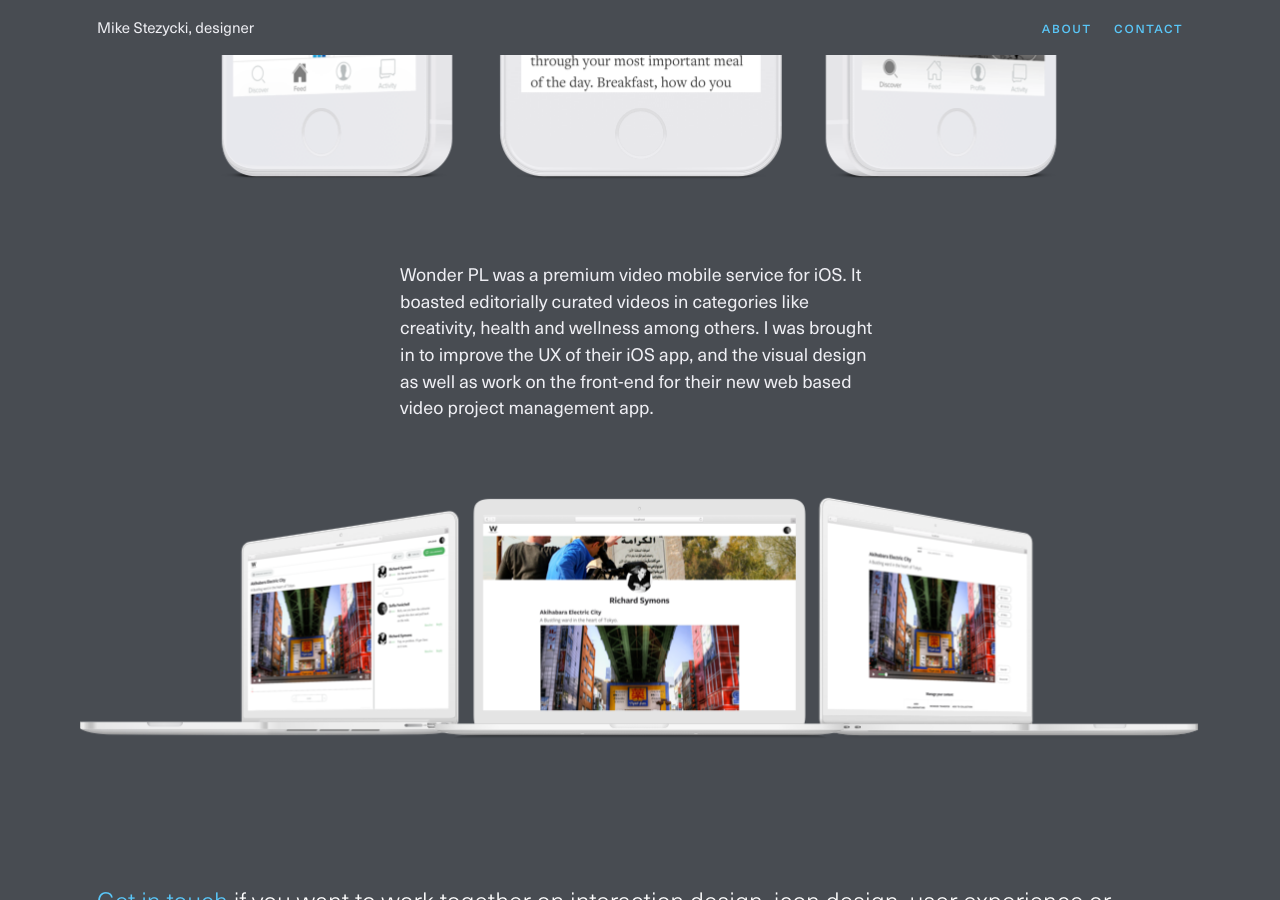
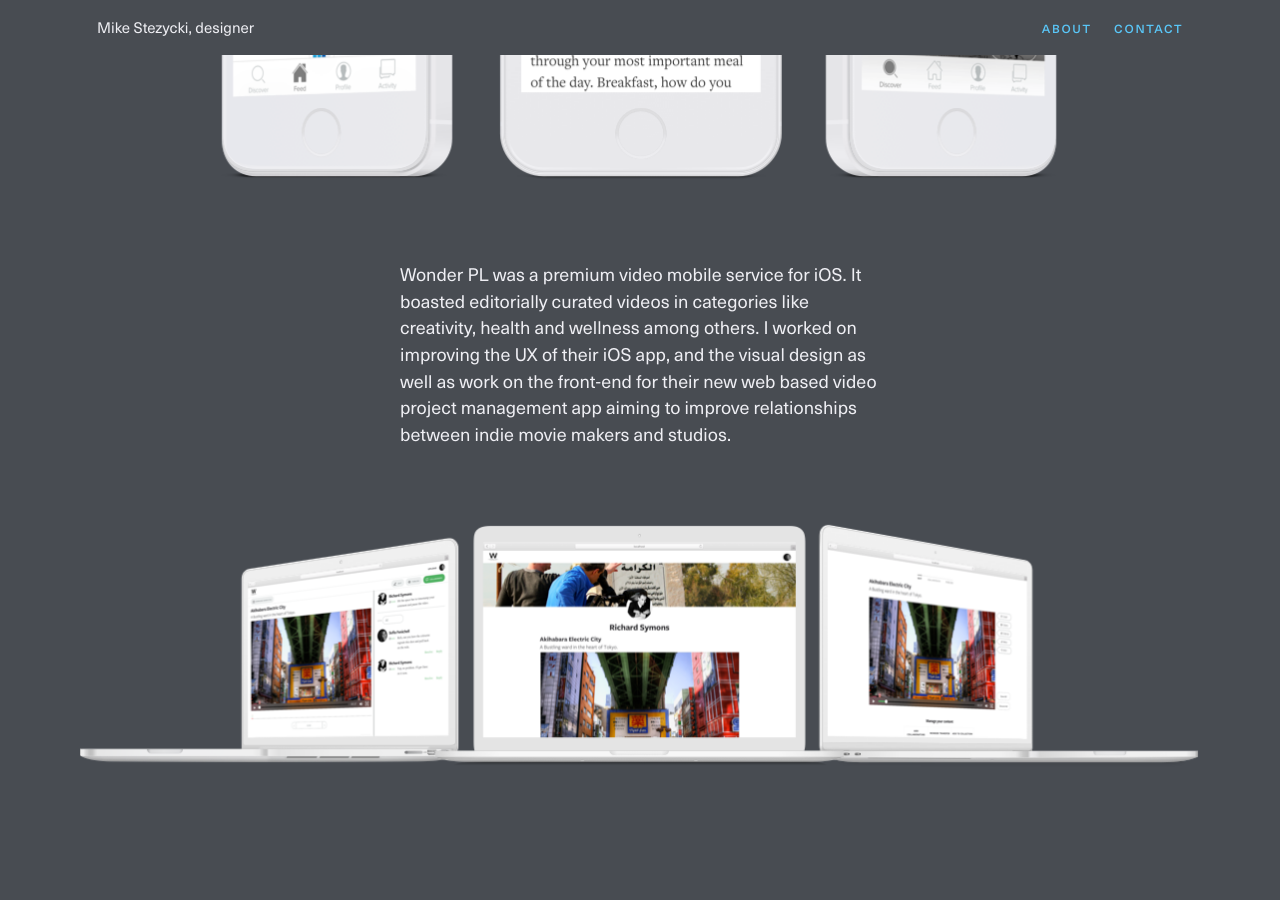
Before and after one commit to mr-stezz/mr-stezz.github.io, a Jekyll site: the page built from index.html, in a window 1280 px wide and 900 px high, scrolled down 7565 px. Built offline with Jekyll 4.4.1, drawn with Linux system fonts in a browser that asks for light colours.

Commit message:
Copy change in Wonder PL project

```diff
--- a/index.html
+++ b/index.html
@@ -42,7 +42,7 @@ title: Home
     <img src="assets/img/content/wonder-showcase.png" srcset="assets/img/content/wonder-showcase.png 1x,assets/img/content/wonder-showcase@2x.png 2x" alt="A user profile and home feed as they appear on iPad." title="A user profile and home feed as they appear on iPad.">
     <img src="assets/img/content/wonder-shots.png" srcset="assets/img/content/wonder-shots.png 1x,assets/img/content/wonder-shots@2x.png 2x" alt="Home feed, video player overlay views and Explore view that appears on a mobile iOS device." title="Home feed, video player overlay views and Explore view that appears on a mobile iOS device.">
   </figure>
-  <p class="text-col">Wonder PL was a premium video mobile service for iOS. It boasted editorially curated videos in categories like creativity, health and wellness among others. I was brought in to improve the UX of their iOS app, and the visual design as well as work on the front-end for their new web based video project management app.</p>
+  <p class="text-col">Wonder PL was a premium video mobile service for iOS. It boasted editorially curated videos in categories like creativity, health and wellness among others. I worked on improving the UX of their iOS app, and the visual design as well as work on the front-end for their new web based video project management app aiming to improve relationships between indie movie makers and studios.</p>
   <figure class="gallery gallery">
     <img src="assets/img/content/romeo-showcase.png" srcset="assets/img/content/romeo-showcase.png 1x,assets/img/content/romeo-showcase@2x.png 2x,assets/img/content/romeo-showcase@3x.png 3x" alt="Collaboration, Wonder Transfer and the edit video views in Romeo." title="Collaboration, Wonder Transfer and the edit video views in Romeo.">
   </figure>
```
